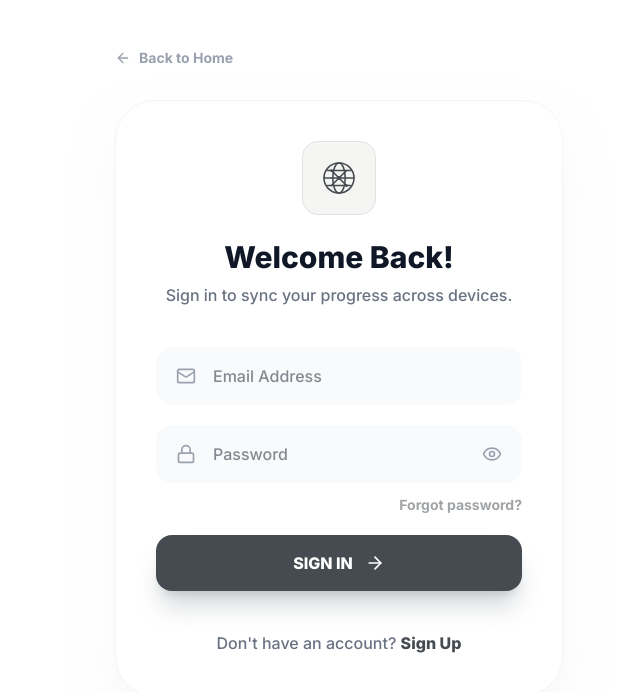
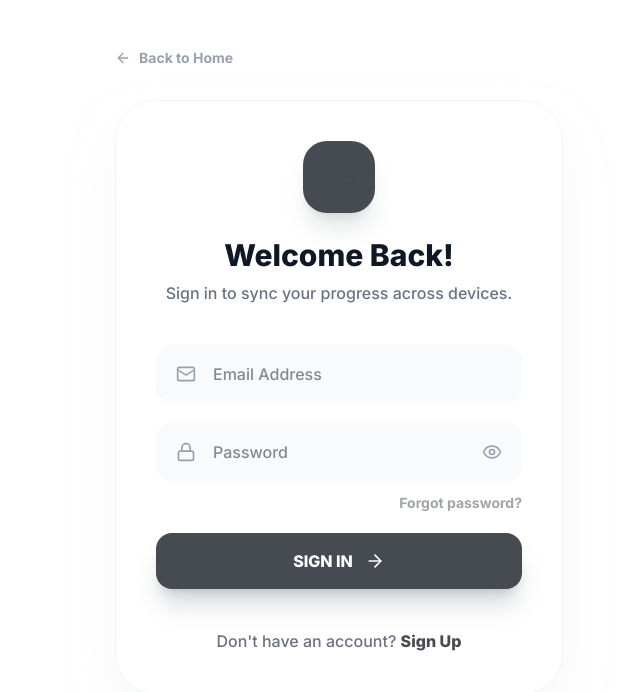
Before and after one commit to Magenyi-ux/linuxf, a React (Vite) app: page / in a window 1280 px wide. Shown: the top 692 px of the page, without its empty margins (301-941 px from the left). Built offline with nearby package versions, Linux system fonts and the light colour scheme; no server answers.

Commit message:
Revert Swiss redesign: restore previous components/Auth.tsx

```diff
--- a/components/Auth.tsx
+++ b/components/Auth.tsx
@@ -81,7 +81,7 @@ export const Auth: React.FC<AuthProps> = ({ onAuthComplete, onBack }) => {
 
       <div className="bg-white p-8 md:p-10 rounded-[40px] border border-gray-100 shadow-2xl shadow-gray-200/50">
         <div className="flex flex-col items-center text-center mb-10">
-          <div className="bg-brand-50 border border-brand-200 p-4 rounded-2xl mb-6">
+          <div className="bg-primary-600 p-4 rounded-3xl mb-6 shadow-xl shadow-primary-500/20">
             <img src="/examply-logo.svg" alt="Examply" className="w-10 h-10 object-contain" />
           </div>
           <h2 className="text-3xl font-black text-gray-900 mb-2">
```
